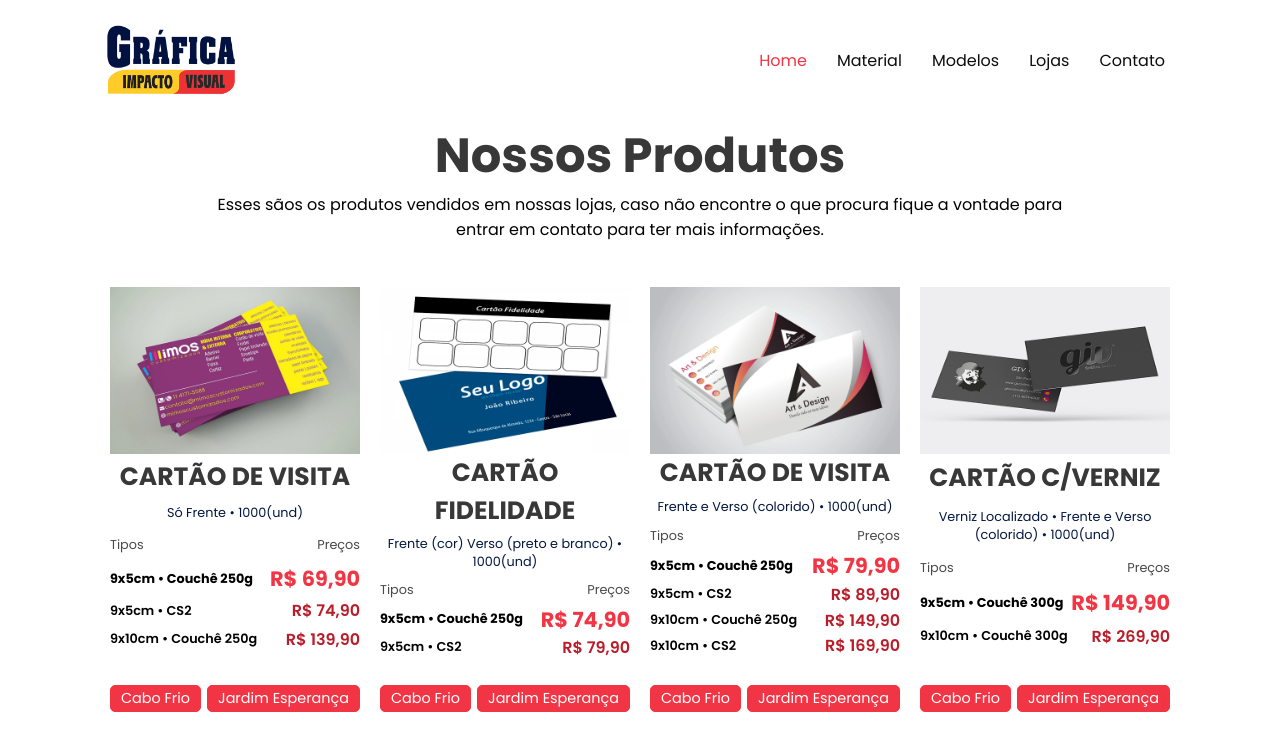
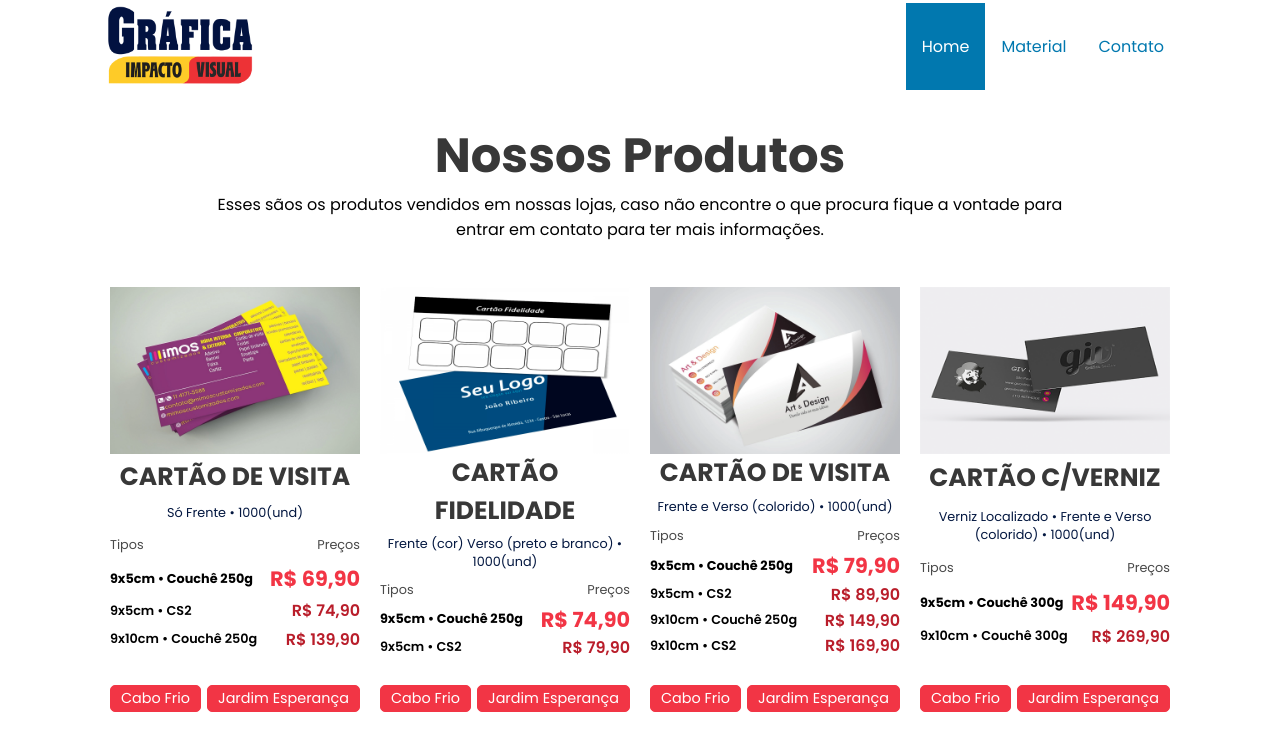
Before and after one commit to unikcabofrio/nextjs-impactovisual, a Next.js app: page / in a window 1280 px wide. Shown: the top 736 px of the page. Built offline with nearby package versions, Linux system fonts and the light colour scheme.

Commit message:
'28101650'

```diff
--- a/src/components/NavBar.js
+++ b/src/components/NavBar.js
@@ -1,49 +1,111 @@
-import {useEffect} from 'react'
+import {useEffect,useState} from 'react'
 import jQuery from 'jquery'
+import JSON from '../json/padrao.json'
 
-export default function Index() {
+export default function Navbar(props) {
+
+    const [jsonTypeResponse,setjsonTypeResponse] = useState(JSON.navbar)
+    const [jsonTypeDefault,setjsonTypeDefault] = useState(JSON.navbarDefault)
+
+    const [navBarRespons,setnavBarRespons] = useState('ul-hide')
+    const [imgLogo,seimgLogo] = useState('/assets/logo.webp')
+
+    const onClicknbr = () =>{
+        navBarRespons == 'ul-hide' ? setnavBarRespons('ul-show') : setnavBarRespons('ul-hide')
+    }
+
+    function ClicknavBar(e){
+        const ul = document.getElementById('navBar-default')
+        for (let index = 0; index < ul.children.length; index++) {
+            const element = ul.children[index];
+            element.classList.remove('active')
+        }
+        e.target.localName == 'a' ? resolvenavbar(ul,e.target.hash) : e.target.classList.add('active');
+
+    }
+
+    function resolvenavbar(ul,href){
+
+        for (let index = 0; index < ul.children.length; index++) {
+            const element = ul.children[index];
+            if(element.children[0].hash == href){
+                element.classList.add('active')
+            }
+        }
+    }
 
     useEffect(() => {
+
         (function ($) {
-            var jElement = $('.navbar');
+
+            props.type == 'contrato' ? setjsonTypeResponse(JSON.navbarContrato) : setjsonTypeDefault(JSON.navbar)
+            props.type == 'contrato' ? setjsonTypeDefault(JSON.navbarContrato) : setjsonTypeDefault(JSON.navbarDefault)
+
+            var jElement = $('.navBar-Respons');
+            var jElement_ = $('.navBar-Default');
 
             $(window).scroll(function() {
-                if($(window).scrollTop() > 100) {
+                if($(window).scrollTop() > 50) {
                     jElement.css({
                         'box-shadow':'0px 0px 20px 0px rgb(0 0 0 / 10%)',
+                    });
+                    jElement_.css({
+                        'box-shadow':'0px 0px 20px 0px rgb(0 0 0 / 10%)',
+                        'background-color':'rgb(255 255 255 / 100%)',
                     });
                 }else{
                     jElement.css({
                         'box-shadow':'0px 0px 20px 0px rgb(0 0 0 / 0)',
                     });
+                    jElement_.css({
+                        'box-shadow':'0px 0px 20px 0px rgb(0 0 0 / 0)',
+                        'background-color':'rgb(255 255 255 / 0)',
+                    });
                 }
             });
         })(jQuery);
 
+        const isHover = e => e.parentElement.querySelector(':hover') === e;
+        const imgLogo = document.getElementById('logo');
+        document.addEventListener('mousemove', function checkHover() {
+            const hovered = isHover(imgLogo);
+            if (hovered !== checkHover.hovered) {
+                hovered ? seimgLogo('/assets/logo.webp') : seimgLogo('/assets/logo.webp')
+              checkHover.hovered = hovered;
+            }
+          });
+
     },[jQuery])
 
-    function ClicknavBar(e){
-        const ul = document.getElementById('navbar-ul')
-        for (let index = 0; index < ul.children.length; index++) {
-            const element = ul.children[index];
-            element.children[0].classList.remove('active-navbar')
-        }
-        e.target.classList.add('active-navbar')
-    }
 
+    return(
+        <div>
+            <div className="navBar-Default">
+                <div className="logo">
+                    <img src={imgLogo} alt="Menu" id="logo"/>
+                </div>
+                <ul id="navBar-default" onClick={ClicknavBar}>
+                    {jsonTypeDefault.map((items, index_)=> (
+                        <li key={index_} className={items.class}>
+                            <a href={items.href}>{items.title}</a>
+                        </li>
+                    ))}
+                </ul>
+            </div>
+            <div className="navBar-Respons">
+                <div className="logo">
+                    <img src="/assets/logo.webp" alt="Menu"/>
+                    <span className="material-symbols-outlined" onClick={onClicknbr}>menu</span>
+                </div>
+                <ul className={navBarRespons}>
+                    {jsonTypeResponse.map((items, index_)=> (
+                        <li key={index_}>
+                            <a href={items.href} onClick={onClicknbr}>{items.title}</a>
+                        </li>
+                    ))}
+                </ul>
+            </div>
 
-    return (
-    <div className={"navbar"}>
-        <a href={""} className="logo">
-            <img src={"/assets/logo.webp"} alt='logo'/>
-        </a>
-        <ul id='navbar-ul' onClick={ClicknavBar}>
-            <li><a href='#Home' className='active-navbar'>Home</a></li>
-            <li><a href='#Material'>Material</a></li>
-            <li><a href='#Modelos'>Modelos</a></li>
-            <li><a href='#Sobre'>Lojas</a></li>
-            <li><a href='#Contato'>Contato</a></li>
-        </ul>
-    </div>
+        </div>
     )
 }
--- a/src/css/global.css
+++ b/src/css/global.css
@@ -11,6 +11,20 @@
     padding: 0;
     box-sizing: border-box;
     scroll-behavior: smooth;
+}
+
+.material-symbols-outlined {
+    font-family: 'Material Symbols Outlined' !important;
+    font-weight: normal !important;
+    font-style: normal !important;
+}
+
+a{
+    text-decoration: none;
+}
+
+li{
+    list-style-type: none;
 }
 
 .layout{
@@ -434,69 +448,112 @@ footer a {
     font-weight: 600;
 }
 
-/*----------- NavBar ------------*/
+/* Navegador */
 
-.navbar{
+.navBar-Default, .navBar-Respons{
+    width: 100vw;
     position: fixed;
-    z-index: 999999;
-    top: 0;
-    left: 0;
-    transition: all 0.3s;
+    z-index: 99999;
+    display: flex;
+    box-shadow: 0px 0px 20px 0px rgb(0 0 0 / 0);
+}
+
+.navBar-Default{
+    background-color: rgb(255 255 255 / 0);
+    padding: 0 100px;
+    align-items: center;
+    justify-content: flex-start;
+}
+
+.navBar-Respons{
+    background-color: rgb(255 255 255 / 100%);
+    padding: 5px 10px;
+    flex-direction: column;
+    align-items: center;
+    justify-content: flex-start;
+}
+
+.navBar-Default .logo,.navBar-Respons .logo{
     width: 100%;
-    background-color:#ffffff ;
-    box-shadow: 0px 0px 20px 0px rgb(0 0 0 /0);
-    padding: 25px 100px ;
     display: flex;
-    flex-direction: row;
     align-items: center;
     justify-content: space-between;
 }
 
-.logo{
-    display: flex;
-    align-items:baseline;
-    text-decoration: none;
-    color: #0D0D0D;
-    font-size: 2rem;
+.navBar-Default .logo img,.navBar-Respons .logo img{
+    width: 10rem;
+    padding: 6px 0;
+    cursor: pointer;
+    transition: 0.3s all;
 }
 
-.logo img{
-    width: 150px;
-    height: auto;
-    padding-right: 8px;
+.navBar-Respons .logo .material-symbols-outlined{
+    font-size: 2rem;
+    font-weight: 500;
 }
 
-.navbar ul{
-    width: 80%;
-    list-style: none;
-    display: flex;
-    flex-direction: row;
-    justify-content: flex-end;
+.navBar-Respons ul{
+    width: 100%;
+    transition: .3s all;
+    flex-direction: column;
+    align-items: center;
 }
 
-.navbar ul li{
-    cursor: pointer;
-    height: 100%;
-    padding: 0 15px;
-    transition: all 0.3s;
-
+.navBar-Default ul{
+    width: 100%;
 }
 
-.navbar ul li a{
-    transition: all 0.3s;
-    text-decoration: none;
-    color: #0D0D0D;
+.navBar-Default ul li{
+    float: right;
+    cursor: pointer;
 }
 
-.navbar ul li a:hover{
-    color: #F23545;
+.navBar-Default ul li a{
+    font-size: 1rem;
+    height: 100%;
+    padding: 32px 16px;
+    color: #0178af;
 }
 
-.active-navbar{
-    color: #F23545 !important;
+.navBar-Default ul li:hover, .navBar-Default ul li:hover a{
+    background-color: #F23545;
+    color: #ffffff;
 }
 
-/*----------- Whatsapp ------------*/
+.navBar-Default ul .active, .navBar-Default ul .active a{
+    background-color: #0178af;
+    color: #ffffff;
+    font-weight: 400;
+}
+
+.navBar-Respons ul li{
+    width: 100%;
+    padding: 0.5rem;
+    text-align: center;
+    border-bottom: 1px solid rgba(0, 0, 0, 10%);
+}
+
+.navBar-Respons ul li:nth-last-child(-n+1){
+    border-bottom: 0px solid rgba(0, 0, 0, 0%);
+}
+
+.navBar-Respons ul li a{
+    font-size: 1.1rem;
+    text-align: center;
+    font-weight: 400;
+    color: #0178af;
+}
+
+.navBar-Respons .ul-hide{
+    display: none;
+    background-color: rgb(255 255 255 / 0);
+}
+
+.navBar-Respons .ul-show{
+    display: flex;
+}
+
+/* Icone Whatsapp */
 .wp-app{
     position: fixed;
     z-index: 10000;
@@ -520,6 +577,8 @@ footer a {
 
 .wp-app a p{
     opacity: 1;
+    font-weight: 400;
+    color: #ffffff;
     padding-left: 8px;
 }
 
--- a/src/css/responsive.css
+++ b/src/css/responsive.css
@@ -74,6 +74,55 @@
     }
 }
 
-@media (min-width: 360px) and (max-width: 370px) {}
-@media (min-width: 768px) and (max-width: 1023px) {}
-@media (min-width: 1024px) and (max-width: 1080px) {}
+/* min-width & max-width */
+@media screen and (min-width: 0px) and (max-width: 800px) {
+
+    /* Header Contrato */
+    header[id="contrato"]{
+        width: 100%;
+        height: 100%;
+        padding-top: 100px !important;
+        padding: 20px 10px;
+    }
+
+    header img{
+        width: 100%;
+        pointer-events: none;
+    }
+
+    /* Navegador */
+    .navBar-Default{
+        display: none;
+    }
+
+    /* Icone Whatsapp */
+    .wp-app a{
+        padding: 15px 20px;
+    }
+
+    .wp-app a p{
+        display: none;
+    }
+}
+
+/* min-width & max-width */
+@media screen and (min-width: 800px) and (max-width: 1023px) {
+
+    /* Navegador */
+    .navBar-Default{
+        padding: 5px 50px;
+    }
+
+    .navBar-Default ul li a{
+        font-size: 1.5rem;
+    }
+}
+
+/* min-width */
+@media screen and (min-width: 800px) {
+
+	/* Navegador */
+    .navBar-Respons{
+        display: none;
+    }
+}
--- /dev/null
+++ b/src/json/padrao.json
@@ -0,0 +1,12 @@
+{
+    "navbarDefault":[
+        {"title":"Contato","href":"#contato" ,"class":""},
+        {"title":"Material","href":"#material" ,"class":""},
+        {"title":"Home","href":"" ,"class":"active"}
+    ],
+    "navbar":[
+        {"title":"Home","href":"" ,"class":"active"},
+        {"title":"Material","href":"#material" ,"class":""},
+        {"title":"Contato","href":"#contato" ,"class":""}
+    ]
+}
--- a/src/pages/_document.js
+++ b/src/pages/_document.js
@@ -5,6 +5,7 @@ export default function Document() {
     <Html>
       <Head>
         <link rel="shortcut icon" href={"/assets/favicon.ico"} />
+        <link rel="stylesheet" href="https://fonts.googleapis.com/css2?family=Material+Symbols+Outlined:opsz,wght,FILL,GRAD@48,400,0,0" />
       </Head>
       <body>
         <noscript>Seu navegador não suporta javascript!</noscript>
--- a/src/pages/index.js
+++ b/src/pages/index.js
@@ -33,9 +33,9 @@ export default function Index() {
 
       {/* <header id="Home"></header> */}
       <main>
-        <Material id={'Material'} />
+        <Material id={'material'} />
       </main>
-      <footer id="Contato">
+      <footer id="contato">
         <Contato/>
       </footer>
     </div>
```
